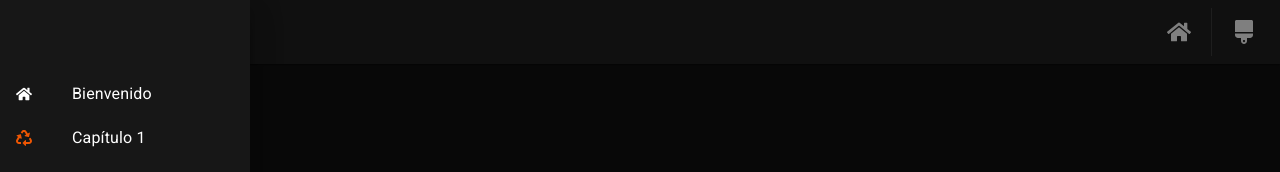
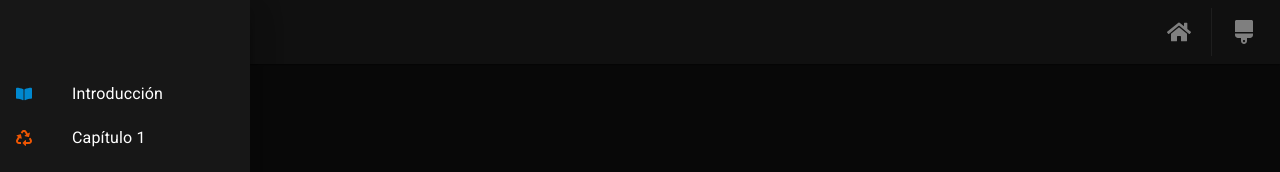
Before and after one commit to LichiBruno/Ecoacciones, a React (Create React App) app: page / in a window 1280 px wide. Both pictures are taken after a click on the button 36 px from the left and 32 px from the top of the page. Shown: the top 172 px of the page. Built offline with nearby package versions, Linux system fonts and the light colour scheme.

Commit message:
Improved menu

```diff
--- a/src/sections/AppBar/Component.js
+++ b/src/sections/AppBar/Component.js
@@ -48,7 +48,7 @@ function AppBar_({ onMenuOpen }) {
         <Fb className={classes.main}>
           <IconButton
             edge="start"
-            aria-label="open menu"
+            aria-label="Menú"
             onClick={onMenuOpen}
           >
             <MenuIcon />
@@ -74,7 +74,7 @@ function AppBar_({ onMenuOpen }) {
           }
           <Tooltip title="COPADE" arrow>
             <IconButton
-              aria-label="go to COPADE page"
+              aria-label="ir a la página del COPADE"
               component="a"
               target="_blank"
               rel="noreferrer"
--- a/src/sections/Menu/Component.js
+++ b/src/sections/Menu/Component.js
@@ -12,7 +12,7 @@ import { Link as RouterLink } from 'react-router-dom';
 import { withStyles } from '@material-ui/core/styles';
 
 import {
-  FaHome as WelcomeIcon,
+  FaBookOpen as WelcomeIcon,
   FaRecycle as Recycle
 } from 'react-icons/fa';
 
@@ -42,9 +42,9 @@ function Menu({ isOpen, onClose, onOpen }) {
         <div className={classes.toolbar} />
         <StyledMenuItem onClick={onClose} component={RouterLink} to="/">
           <ListItemIcon>
-            <WelcomeIcon />
+            <WelcomeIcon style={{ color: "rgb(0, 136, 207)" }}/>
           </ListItemIcon>
-          <ListItemText primary="Bienvenido" />
+          <ListItemText primary="Introducción" />
         </StyledMenuItem>
         <StyledMenuItem onClick={onClose} component={RouterLink} to="/page-1">
           <ListItemIcon>
```
